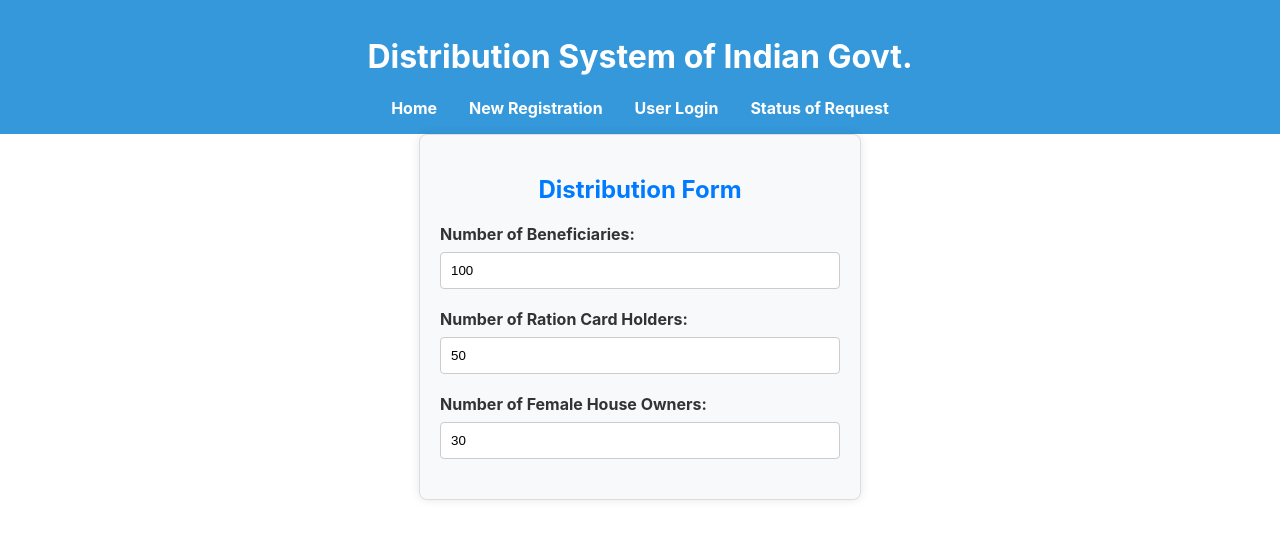
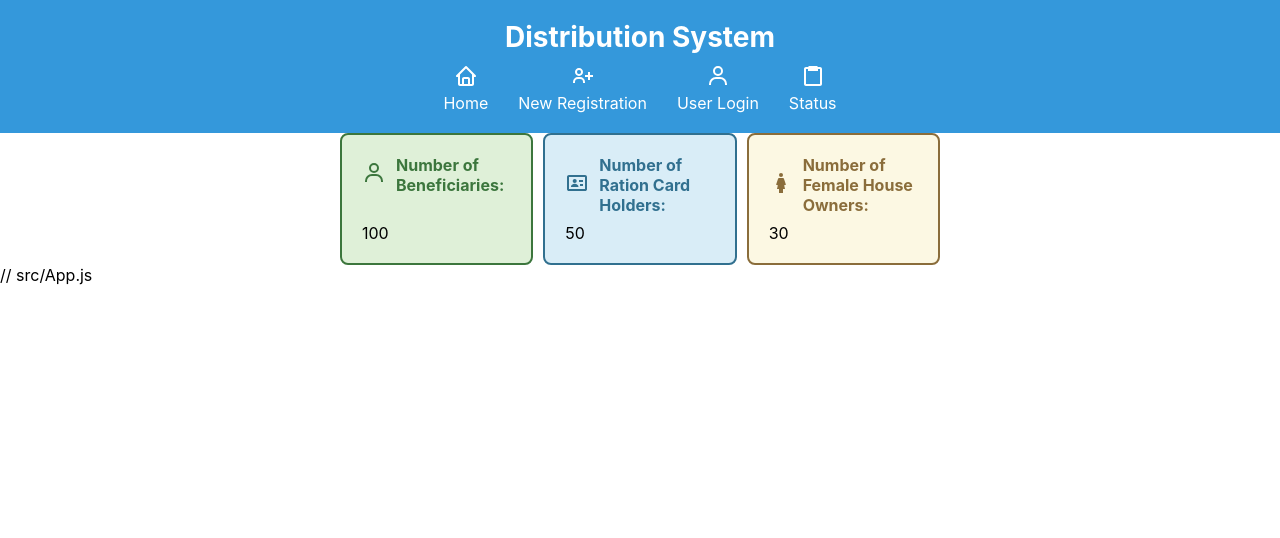
Before and after one commit to prashantgupta8feb/Public-Distribution-Syatem-POC, a React (Create React App) app in the folder frontend/: page / in a window 1280 px wide. Shown: the top 538 px of the page. Built offline with nearby package versions, Linux system fonts and the light colour scheme.

Commit message:
Second checkin with resistartion form and dashboard

```diff
--- a/frontend/package.json
+++ b/frontend/package.json
@@ -9,6 +9,7 @@
     "cross-env": "^7.0.3",
     "react": "^18.2.0",
     "react-dom": "^18.2.0",
+    "react-icons": "^4.12.0",
     "react-router-dom": "^5.2.0",
     "react-scripts": "^3.0.1",
     "styled-components": "^6.1.6",
--- a/frontend/src/App.js
+++ b/frontend/src/App.js
@@ -3,6 +3,8 @@ import React from 'react';
 import { BrowserRouter as Router, Route, Switch } from 'react-router-dom';
 import Header from './components/Header';
 import DistributionForm from './components/Dashboard';
+import RegistrationForm from './components/RegistrationForm';
+
 
 const App = () => {
   return (
@@ -12,8 +14,12 @@ const App = () => {
         <Switch>
           <Route path="/" exact component={DistributionForm} />
           {/* Add routes for New Registration, User Login, and Status of Request */}
+          <Route path="/new-registration" exact component={RegistrationForm}/>
+          {/* Add other routes if needed */}
         </Switch>
-      </div>
+       </div>
+       // src/App.js
+<      Route path="/new-registration" component={RegistrationForm} />
     </Router>
   );
 };
--- a/frontend/src/components/Dashboard.js
+++ b/frontend/src/components/Dashboard.js
@@ -1,39 +1,42 @@
 // src/components/DistributionForm.js
 import React, { useState } from 'react';
 import styled from 'styled-components';
+import { BiUser, BiIdCard, BiFemale } from 'react-icons/bi';
 
 const FormContainer = styled.div`
-  max-width: 400px;
+  max-width: 600px;
   margin: 0 auto;
-  padding: 20px;
-  border: 1px solid #ddd;
-  border-radius: 8px;
-  background-color: #f8f9fa;
-  box-shadow: 0 0 10px rgba(0, 0, 0, 0.1);
+  display: flex;
+  flex-direction: row;
+  justify-content: space-between;
 `;
 
-const FormTitle = styled.h2`
-  color: #007bff;
-  text-align: center;
-`;
-
-const FormGroup = styled.div`
+const FormFrame = styled.div`
+  flex: 1;
+  padding: 20px;
+  border-radius: 8px;
+  margin-right: 10px;
   display: flex;
   flex-direction: column;
-  margin-bottom: 20px;
+  justify-content: space-between;
+  background-color: ${(props) => props.backgroundColor || '#fff'};
+  border: 2px solid ${(props) => props.borderColor || '#ccc'};
+
+  &:last-child {
+    margin-right: 0;
+  }
 `;
 
 const FormLabel = styled.label`
+  display: flex;
+  align-items: center;
   font-weight: bold;
   margin-bottom: 8px;
-  color: #333;
+  color: ${(props) => props.labelColor || '#333'};
 `;
 
-const FormInput = styled.input`
-  padding: 10px;
-  border: 1px solid #ccc;
-  border-radius: 4px;
-  box-sizing: border-box;
+const IconContainer = styled.span`
+  margin-right: 10px;
 `;
 
 const DistributionForm = () => {
@@ -43,19 +46,33 @@ const DistributionForm = () => {
 
   return (
     <FormContainer>
-      <FormTitle>Distribution Form</FormTitle>
-      <FormGroup>
-        <FormLabel>Number of Beneficiaries:</FormLabel>
-        <FormInput type="number" value={beneficiaries} onChange={(e) => setBeneficiaries(e.target.value)} />
-      </FormGroup>
-      <FormGroup>
-        <FormLabel>Number of Ration Card Holders:</FormLabel>
-        <FormInput type="number" value={rationCardHolders} onChange={(e) => setRationCardHolders(e.target.value)} />
-      </FormGroup>
-      <FormGroup>
-        <FormLabel>Number of Female House Owners:</FormLabel>
-        <FormInput type="number" value={femaleHouseOwners} onChange={(e) => setFemaleHouseOwners(e.target.value)} />
-      </FormGroup>
+      <FormFrame backgroundColor="#dff0d8" borderColor="#3c763d">
+        <FormLabel labelColor="#3c763d">
+          <IconContainer>
+            <BiUser size={24} />
+          </IconContainer>
+          Number of Beneficiaries:
+        </FormLabel>
+        <div>{beneficiaries}</div>
+      </FormFrame>
+      <FormFrame backgroundColor="#d9edf7" borderColor="#31708f">
+        <FormLabel labelColor="#31708f">
+          <IconContainer>
+            <BiIdCard size={24} />
+          </IconContainer>
+          Number of Ration Card Holders:
+        </FormLabel>
+        <div>{rationCardHolders}</div>
+      </FormFrame>
+      <FormFrame backgroundColor="#fcf8e3" borderColor="#8a6d3b">
+        <FormLabel labelColor="#8a6d3b">
+          <IconContainer>
+            <BiFemale size={24} />
+          </IconContainer>
+          Number of Female House Owners:
+        </FormLabel>
+        <div>{femaleHouseOwners}</div>
+      </FormFrame>
     </FormContainer>
   );
 };
--- a/frontend/src/components/Header.js
+++ b/frontend/src/components/Header.js
@@ -2,38 +2,66 @@
 import React from 'react';
 import { Link } from 'react-router-dom';
 import styled from 'styled-components';
+import { BiHome, BiUserPlus, BiUser, BiClipboard, BiCheckShield } from 'react-icons/bi';
 
 const StyledHeader = styled.header`
   background-color: #3498db;
   color: #fff;
-  padding: 1rem;
+  padding: 20px;
   text-align: center;
 `;
 
+const StyledTitle = styled.h1`
+  margin: 0;
+  font-size: 28px;
+`;
+
 const StyledNav = styled.nav`
-  margin-top: 1rem;
+  margin-top: 10px;
+  display: flex;
+  justify-content: center;
+  align-items: center;
 `;
 
 const StyledLink = styled(Link)`
   color: #fff;
-  margin: 0 1rem;
+  margin: 0 15px;
   text-decoration: none;
-  font-weight: bold;
+  display: flex;
+  flex-direction: column;
+  align-items: center;
+  font-size: 16px;
 
   &:hover {
     text-decoration: underline;
+  }
+
+  span {
+    margin-top: 5px;
   }
 `;
 
 const Header = () => {
   return (
     <StyledHeader>
-      <h1>Distribution System of Indian Govt.</h1>
+      <StyledTitle>Distribution System</StyledTitle>
       <StyledNav>
-        <StyledLink to="/">Home</StyledLink>
-        <StyledLink to="/new-registration">New Registration</StyledLink>
-        <StyledLink to="/user-login">User Login</StyledLink>
-        <StyledLink to="/status">Status of Request</StyledLink>
+        <StyledLink to="/" title="Home">
+          <BiHome size={24} />
+          <span>Home</span>
+        </StyledLink>
+        <StyledLink to="/new-registration" title="New Registration">
+          <BiUserPlus size={24} />
+          <span>New Registration</span>
+        </StyledLink>
+        <StyledLink to="/user-login" title="User Login">
+          <BiUser size={24} />
+          <span>User Login</span>
+        </StyledLink>
+        <StyledLink to="/status" title="Status of Request">
+          <BiClipboard size={24} />
+          <span>Status</span>
+        </StyledLink>
       </StyledNav>
     </StyledHeader>
   );
--- /dev/null
+++ b/frontend/src/components/RegistrationForm.js
@@ -0,0 +1,79 @@
+// RegistrationForm.js
+import React from 'react';
+
+const RegistrationForm = () => (
+  <div>
+    <div className="divState">
+      Please select state:
+      <select name="cars" id="cars">
+        <option value="Delhi">Delhi</option>
+        <option value="Uttar pradesh">Uttar Pradesh</option>
+        <option value="Uttrakhand">Uttrakhand</option>
+        <option value="Punjab">Punjab</option>
+      </select>
+      &nbsp;&nbsp;&nbsp;&nbsp;&nbsp;&nbsp;&nbsp;&nbsp;&nbsp;&nbsp;&nbsp;&nbsp;&nbsp;&nbsp;&nbsp;&nbsp;&nbsp;&nbsp;&nbsp;
+      Please select District:
+      <select name="District" id="District">
+        <option value="select District">Select District</option>
+      </select>
+      &nbsp;&nbsp;&nbsp;&nbsp;&nbsp;&nbsp;&nbsp;&nbsp;&nbsp;&nbsp;&nbsp;&nbsp;&nbsp;&nbsp;&nbsp;&nbsp;&nbsp;&nbsp;&nbsp;
+      Please select Tehsil:
+      <select name="Tehsil" id="Tehsil">
+        <option value="select Tehsil">Select Tehsil</option>
+      </select>
+    </div>
+    <br />
+    <div className="divFPSShop">
+      &nbsp;&nbsp;&nbsp;&nbsp;&nbsp;&nbsp;
+      Please select FPS Shop:
+      <select name="FPS" id="FPS">
+        <option value="MS/Test1">MS/Test1</option>
+        <option value="MS/Test2">MS/Test2</option>
+      </select>
+      &nbsp;&nbsp;&nbsp;&nbsp;&nbsp;&nbsp;&nbsp;&nbsp;&nbsp;&nbsp;&nbsp;&nbsp;&nbsp;&nbsp;&nbsp;&nbsp;&nbsp;&nbsp;&nbsp;
+      &nbsp;&nbsp;&nbsp;&nbsp;&nbsp;&nbsp;&nbsp;&nbsp;&nbsp;&nbsp;&nbsp;&nbsp;&nbsp;&nbsp;&nbsp;&nbsp;&nbsp;&nbsp;
+    </div>
+    <br />
+    <div>
+      <div>
+        &nbsp;&nbsp;&nbsp;&nbsp;&nbsp;&nbsp;&nbsp;&nbsp;&nbsp;&nbsp;&nbsp;&nbsp;&nbsp;&nbsp;&nbsp;&nbsp;&nbsp;&nbsp;
+        <label>
+          Applicant name:-
+          <input type="text" />
+        </label>
+        &nbsp;&nbsp;&nbsp;&nbsp;&nbsp;&nbsp;&nbsp;&nbsp;&nbsp;&nbsp;&nbsp;&nbsp;&nbsp;&nbsp;&nbsp;&nbsp;&nbsp;&nbsp;&nbsp;
+        &nbsp;&nbsp;&nbsp;&nbsp;&nbsp;&nbsp;&nbsp;
+        <label>
+          Father/Husband Name:-
+          <input type="text" />
+        </label>
+      </div>
+      <br />
+      <div>
+        &nbsp;&nbsp;&nbsp;&nbsp;&nbsp;&nbsp;&nbsp;&nbsp;&nbsp;&nbsp;&nbsp;&nbsp;&nbsp;&nbsp;&nbsp;&nbsp;&nbsp;&nbsp;
+        &nbsp;&nbsp;&nbsp;&nbsp;&nbsp;&nbsp;&nbsp;
+        <label>
+          Mobile No:-
+          <input type="tel" />
+        </label>
+        &nbsp;&nbsp;&nbsp;&nbsp;&nbsp;&nbsp;&nbsp;&nbsp;&nbsp;&nbsp;&nbsp;&nbsp;&nbsp;&nbsp;&nbsp;&nbsp;&nbsp;&nbsp;&nbsp;
+        &nbsp;&nbsp;&nbsp;&nbsp;&nbsp;&nbsp;&nbsp;
+        <label>
+          &nbsp;&nbsp;&nbsp;&nbsp;&nbsp;&nbsp;&nbsp;&nbsp;&nbsp;&nbsp;&nbsp;&nbsp;&nbsp;&nbsp;&nbsp;&nbsp;&nbsp;&nbsp;&nbsp;&nbsp;&nbsp;
+          Address:-
+          <textarea type=""></textarea>
+        </label>
+      </div>
+      <br />
+      <div>
+        &nbsp;&nbsp;&nbsp;&nbsp;&nbsp;&nbsp;&nbsp;&nbsp;&nbsp;&nbsp;&nbsp;&nbsp;&nbsp;&nbsp;&nbsp;&nbsp;&nbsp;&nbsp;
+        &nbsp;&nbsp;&nbsp;&nbsp;
+        <label>
+          Income (RS):-
+          <input type="number" />
+        </label>
+      </div>
+    </div>
+  </div>
+);
+export default RegistrationForm;
```
Also changed, not shown: 1 other file (tests, documents, lock files or other folders).
